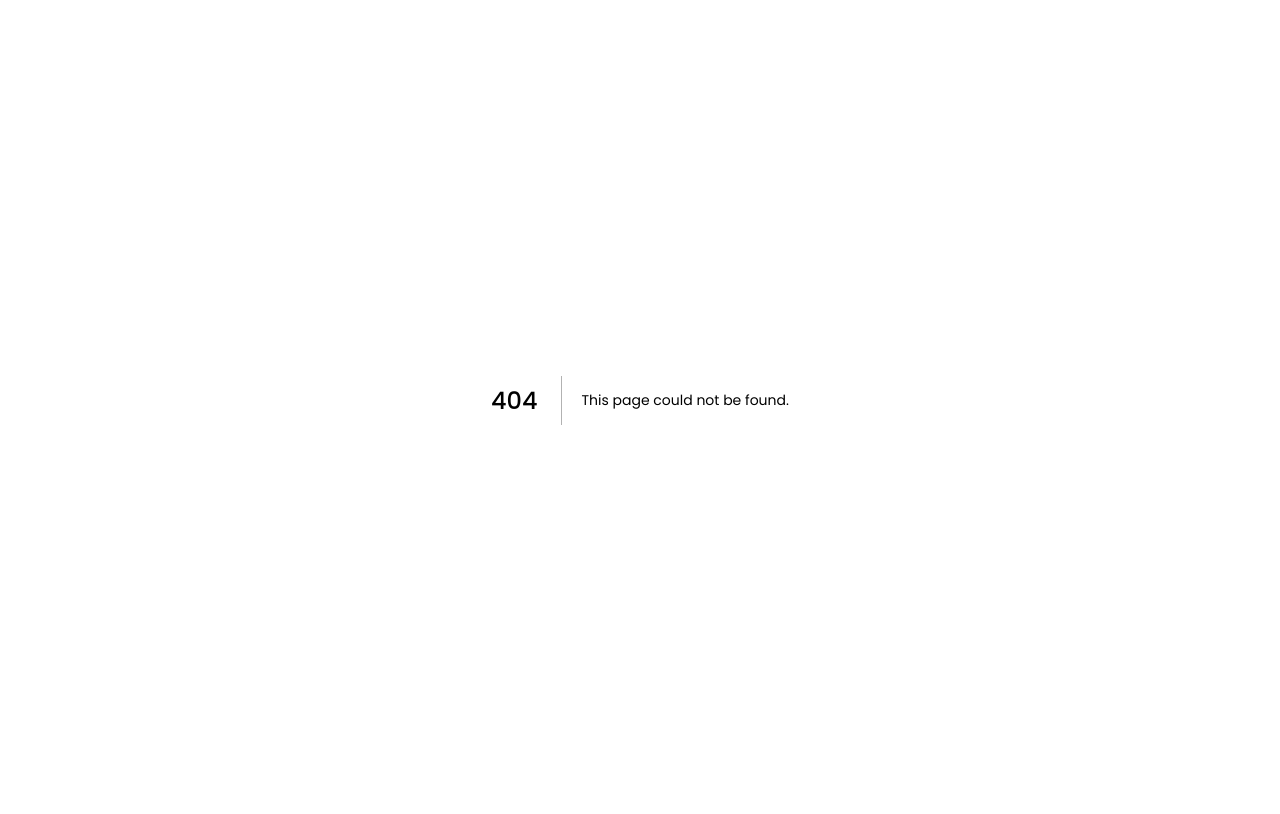
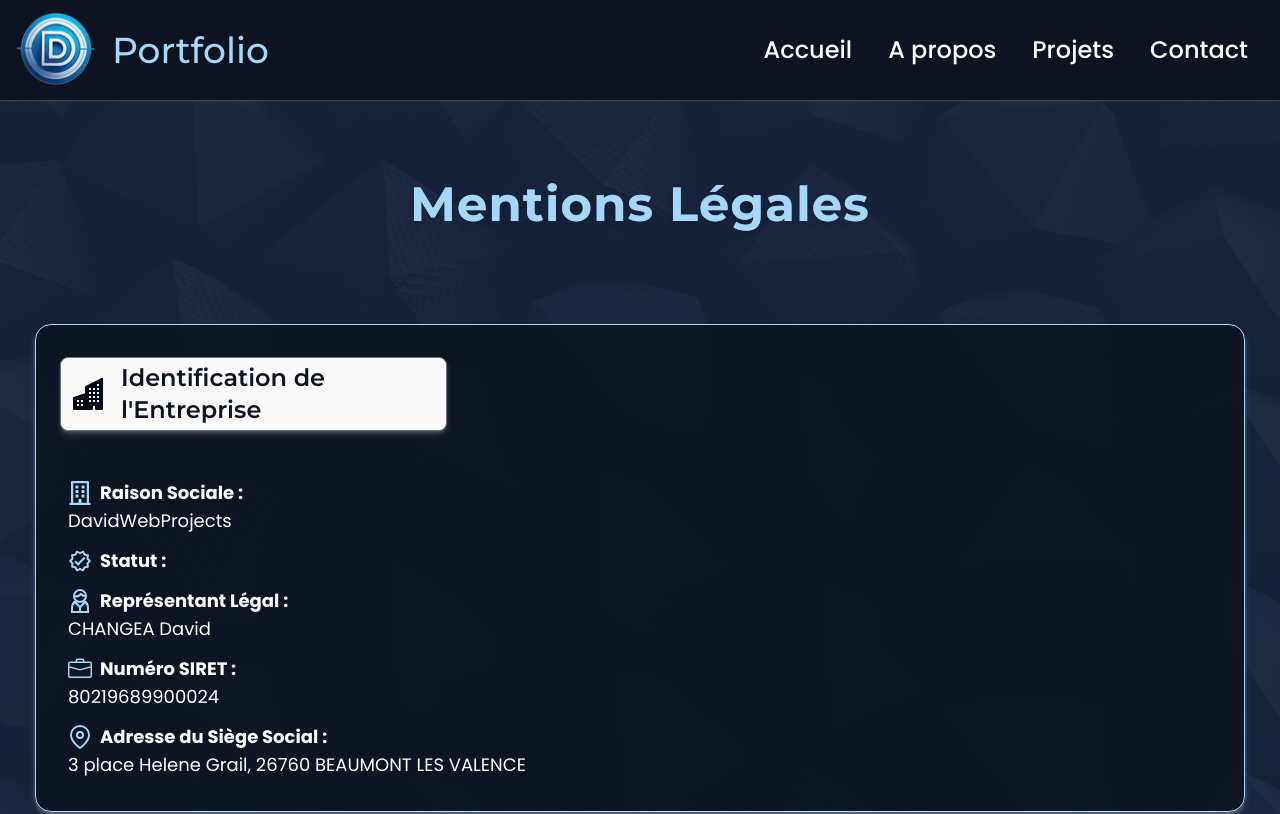
Before and after one commit to DavidDevPro/david-front-portfolio-next, a Next.js app: page /mentions in a window 1280 px wide. Before the commit this address had no page. Shown: the top 814 px of the page. Built offline with nearby package versions, Linux system fonts and the light colour scheme.

Commit message:
Closes #10 : Mise en place Mentions Légales

```diff
--- /dev/null
+++ b/app/(legal)/mentions/layout.tsx
@@ -0,0 +1,49 @@
+import { PageLayoutScreen } from "@/components/layout/common";
+import { PageLayoutProps } from "@/lib/types";
+import { Metadata } from "next";
+
+export const metadata: Metadata = {
+  title: "Mentions Légales - David Web Projects | David CHANGEA",
+  description:
+    "Découvrez les mentions légales du site David Web Projects. Informations sur le propriétaire, les conditions d'utilisation, et la protection des données.",
+  robots: {
+    index: true,
+    follow: true,
+  },
+  alternates: {
+    canonical: "https://davidwebprojects.fr/mentions-legales",
+  },
+  keywords: [
+    "mentions légales",
+    "David Web Projects",
+    "conditions d'utilisation",
+    "protection des données",
+    "David CHANGEA",
+  ],
+  openGraph: {
+    type: "website",
+    title: "Mentions Légales - David Web Projects | David CHANGEA",
+    description:
+      "Consultez les informations légales et les conditions d'utilisation du site David Web Projects.",
+    url: "https://davidwebprojects.fr/mentions-legales",
+    images: [
+      {
+        url: "https://davidwebprojects.fr/schemas/og-mentions-legales.jpg",
+        width: 1200,
+        height: 603,
+        alt: "Mentions Légales - David Web Projects",
+      },
+    ],
+  },
+  twitter: {
+    card: "summary_large_image",
+    title: "Mentions Légales - David Web Projects | David CHANGEA",
+    description:
+      "Consultez les informations légales et les conditions d'utilisation du site David Web Projects.",
+    images: ["https://davidwebprojects.fr/schemas/twitter-mentions-legales.jpg"],
+  },
+};
+
+export default function LegalesLayout({ children }: PageLayoutProps) {
+  return <PageLayoutScreen>{children}</PageLayoutScreen>;
+}
--- /dev/null
+++ b/app/(legal)/mentions/page.tsx
@@ -0,0 +1,11 @@
+import { MentionSections } from "@/components/legal";
+
+export default async function Page() {
+  return (
+    <div className="relative z-0 bg-[url('/images/projects/projectBanner.webp')] bg-cover bg-no-repeat bg-fixed before:absolute before:inset-0 before:bg-gradient-to-b before:from-[#192846]/80 before:via-[#192846]/85 before:to-[#192846]/95">
+      <div className="relative z-10">
+        <MentionSections />
+      </div>
+    </div>
+  );
+}
--- /dev/null
+++ b/components/legal/MentionSections.tsx
@@ -0,0 +1,36 @@
+"use client";
+
+import { MentionContent, mentionsContent } from "@/lib/data/common/mentionsData";
+
+import { Card } from "@/components/ui";
+import { SectionLayout } from "@/components/layout/common";
+
+
+export const MentionSections: React.FC = () => {
+  return (
+    <SectionLayout
+      title="Mentions Légales"
+      id="mentions"
+      titleClassName="text-accent mb-12 mt-4 font-montserrat text-xl sm:text-2xl md:text-3xl font-bold text-accent tracking-wide drop-shadow-md text-center"
+    >
+      <div className="space-y-10 max-w-[1600px] mx-auto">
+        {mentionsContent.map((section: MentionContent, index: number) => (
+          <Card
+            key={index}
+            className="group bg-secondary/90 border border-accent py-8 px-3 md:px-6 rounded-2xl shadow-md shadow-gray-400/50"
+          >
+            <div className="group bg-background flex items-center mb-12 rounded-lg p-1 w-full sm:w-10/12 md:w-7/12 lg:w-5/12 xl:w-4/12 shadow-md shadow-gray-500/50 border border-gray-500">
+              {section.icon} {/* Affiche l'icône de chaque section */}
+              <h2 className="text-2xl font-semibold font-montserrat ml-2 text-secondary">{section.title}</h2>
+            </div>
+            <div
+              className="text-lg text-card"
+            >
+              {section.description}
+            </div>
+          </Card>
+        ))}
+      </div>
+    </SectionLayout>
+  );
+};
--- /dev/null
+++ b/components/legal/index.ts
@@ -0,0 +1,2 @@
+export { MentionSections } from './MentionSections';
+// export { PrivacySections } from './PrivacySections';
```
